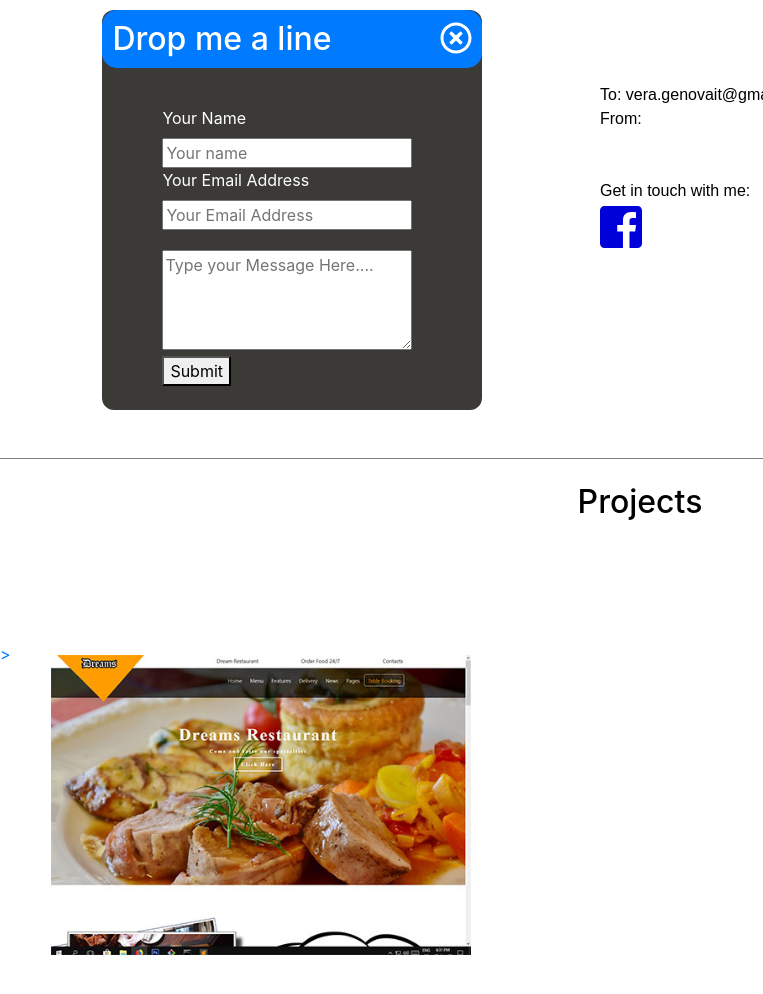
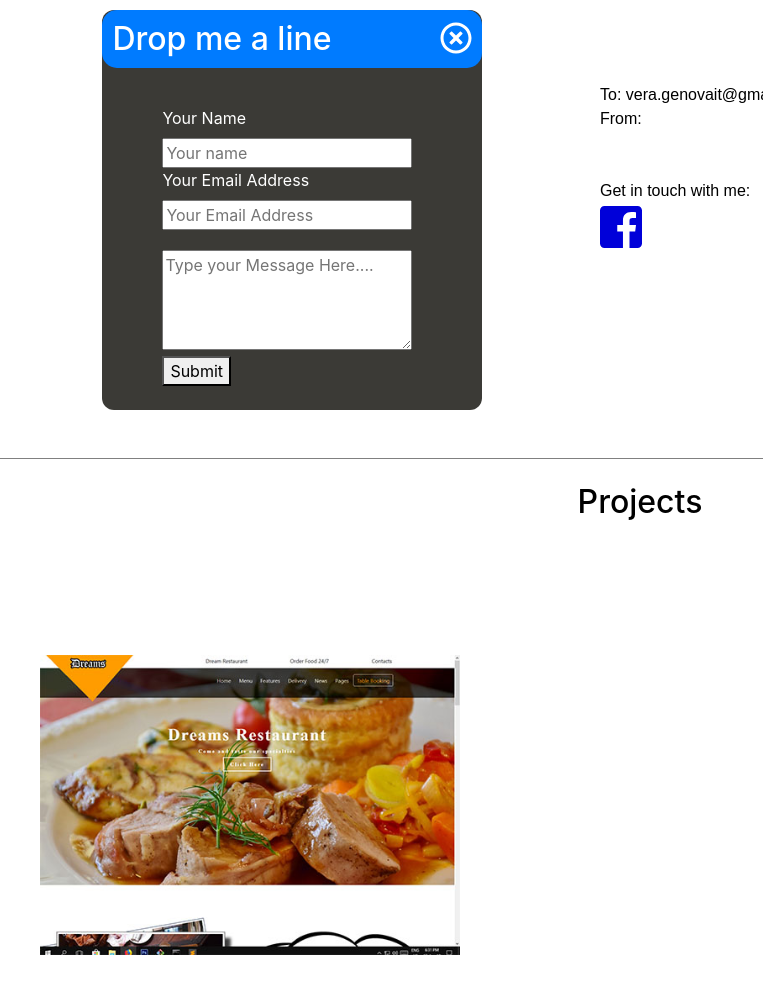
Before and after one commit to veraeg/portfolio, a plain HTML site: page index.html in a window 1280 px wide. Shown: the part 2142-3136 px from the top of the page, without its empty margins (0-763 px from the left). Drawn offline with nearby package versions, Linux system fonts and the light colour scheme.

Commit message:
Update index.html

```diff
--- a/index.html
+++ b/index.html
@@ -119,7 +119,7 @@ Get in touch with me: <br>
 
   </div>
  <div id='projects'> <h2> Projects</h2>
-    <a href="https://veraeg.github.io/project1/">><img src="site1.jpg" alt='site'/> </a>
+    <a href="https://veraeg.github.io/project1/"><img src="site1.jpg" alt='site'/> </a>
 
    </div>
 
```
